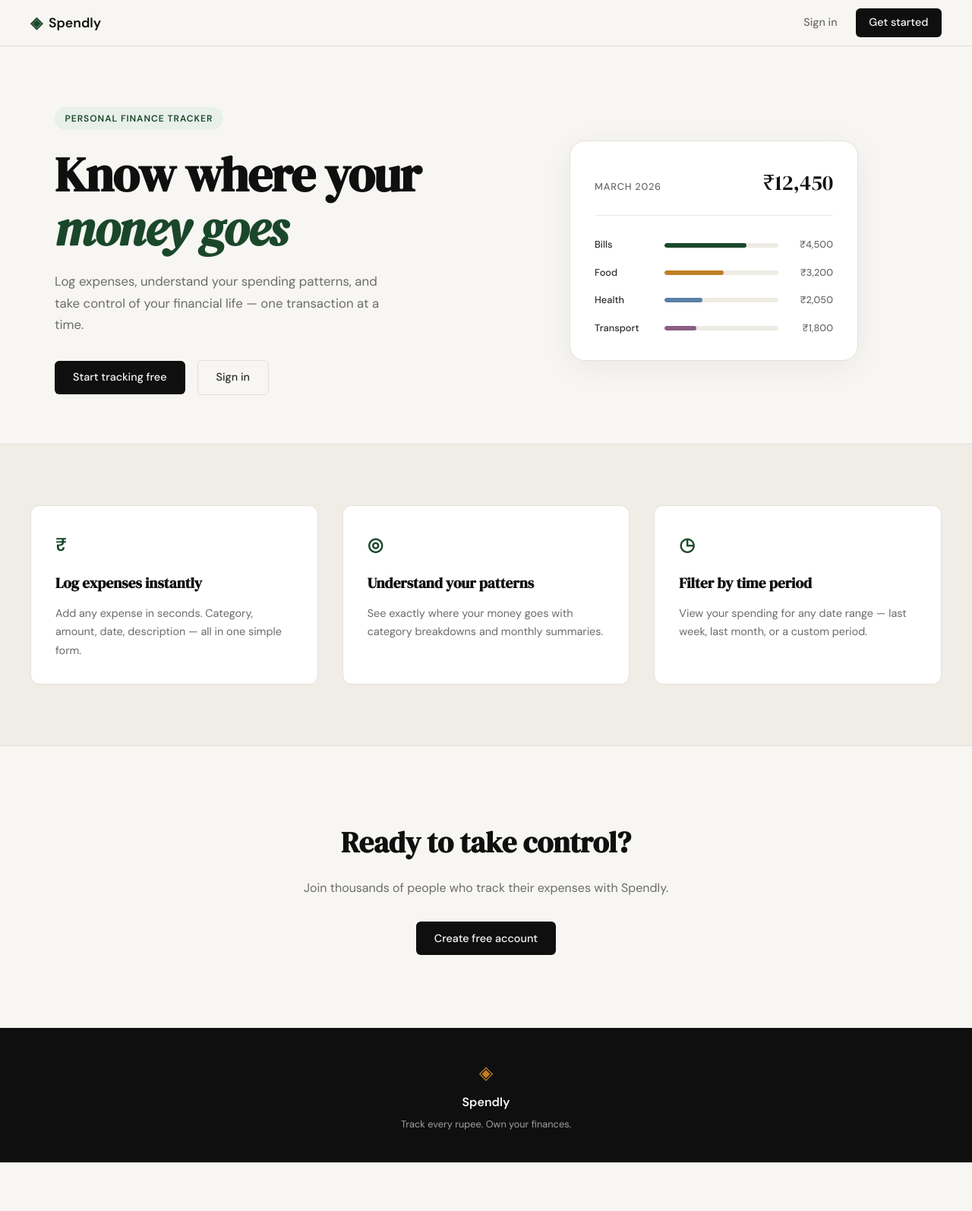
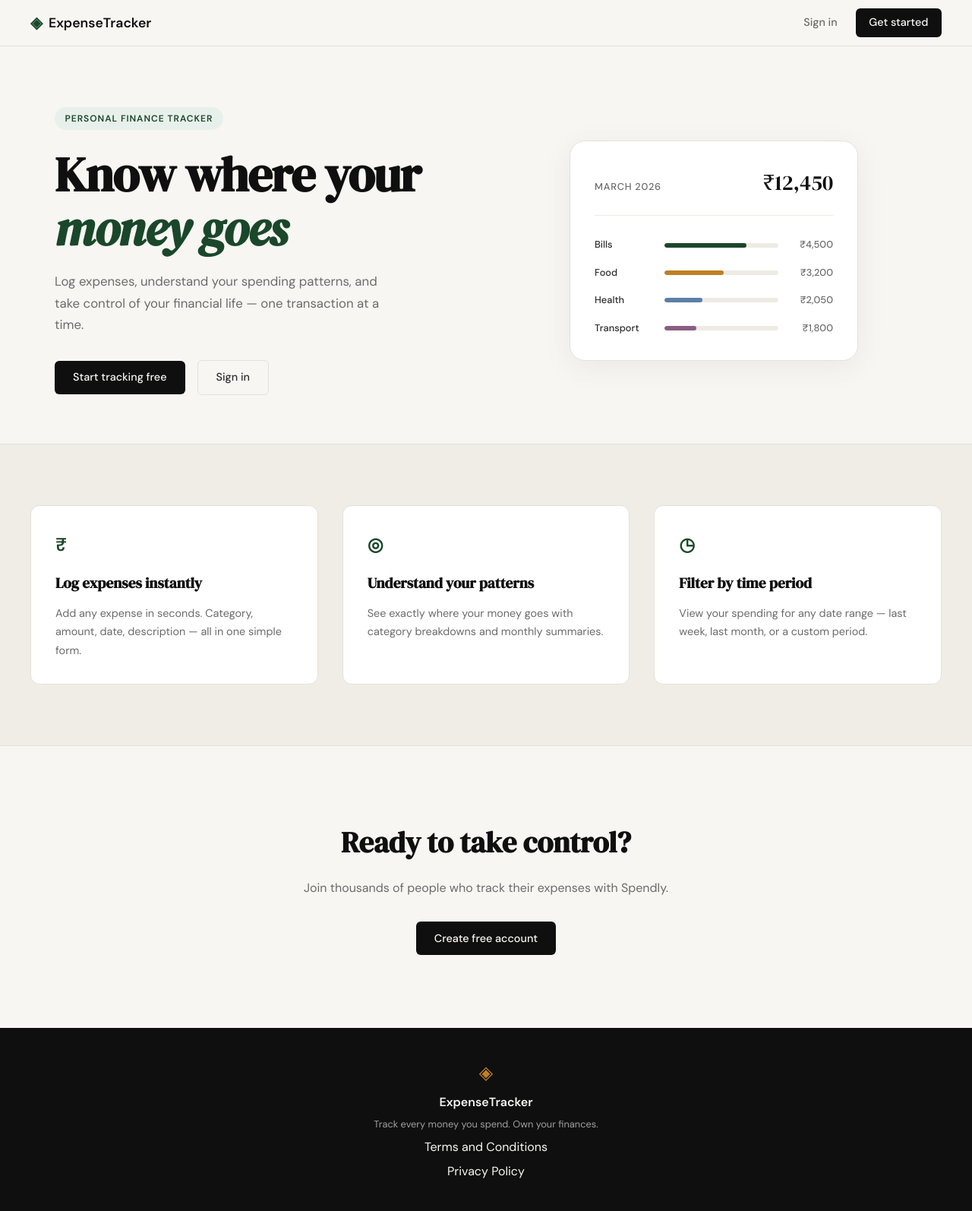
Before and after one commit to riteshkushwaha/money_expense_tracker, a Flask app: page / in a window 1280 px wide. Shown: the whole page at 76% size. Before the commit the page ends 1530 px from the top, so only its background shows below. Run offline with Flask 3, Linux system fonts and the light colour scheme.

Commit message:
modify homepage html with text

```diff
--- a/templates/base.html
+++ b/templates/base.html
@@ -3,7 +3,7 @@
 <head>
     <meta charset="UTF-8">
     <meta name="viewport" content="width=device-width, initial-scale=1.0">
-    <title>{% block title %}Spendly{% endblock %}</title>
+    <title>{% block title %}ExpenseTracker{% endblock %}</title>
     <link rel="preconnect" href="https://fonts.googleapis.com">
     <link rel="preconnect" href="https://fonts.gstatic.com" crossorigin>
     <link href="https://fonts.googleapis.com/css2?family=DM+Serif+Display:ital@0;1&family=DM+Sans:wght@300;400;500;600&display=swap" rel="stylesheet">
@@ -16,7 +16,7 @@
         <div class="nav-inner">
             <a href="{{ url_for('landing') }}" class="nav-brand">
                 <span class="brand-icon">◈</span>
-                <span class="brand-name">Spendly</span>
+                <span class="brand-name">ExpenseTracker</span>
             </a>
             <div class="nav-links">
                 <a href="{{ url_for('login') }}">Sign in</a>
@@ -32,8 +32,10 @@
     <footer class="footer">
         <div class="footer-inner">
             <span class="brand-icon">◈</span>
-            <span class="footer-name">Spendly</span>
-            <p class="footer-copy">Track every rupee. Own your finances.</p>
+            <span class="footer-name">ExpenseTracker</span>
+            <p class="footer-copy">Track every money you spend. Own your finances.</p>
+            <a href="#">Terms and Conditions</a>
+            <a href="#">Privacy Policy</a>
         </div>
     </footer>
 
```
